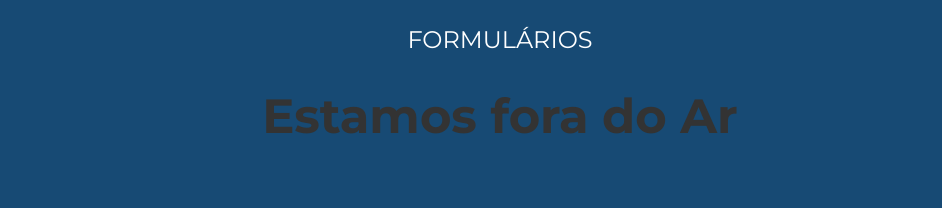
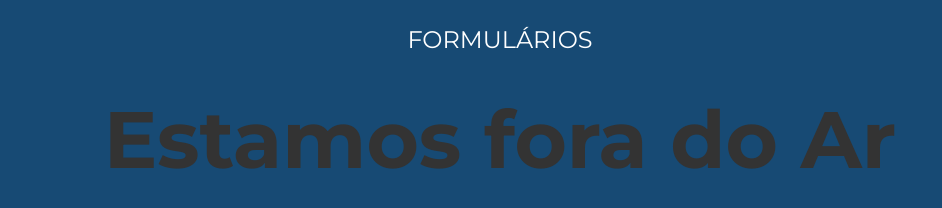
Before and after one commit to soldebrotas/formularios, a plain HTML site: page index.html in a window 1280 px wide. Shown: the full height of the page, 140-1082 px from the left. Drawn offline with Linux system fonts and the light colour scheme.

```diff
--- a/style.css
+++ b/style.css
@@ -59,11 +59,15 @@ h1 {
     display: flex;
     justify-content: center;
     align-items: center;
+    width: 100vw;
 }
 
 #text-w {
     font-weight: 700;
-    font-size: 3rem;
+    font-size: 5rem;
+    display: flex;
+    justify-content: center;
+    align-items: center;
 }
 
 #main-content {
```
Also changed, not shown: index.html (+2 -1 lines).
